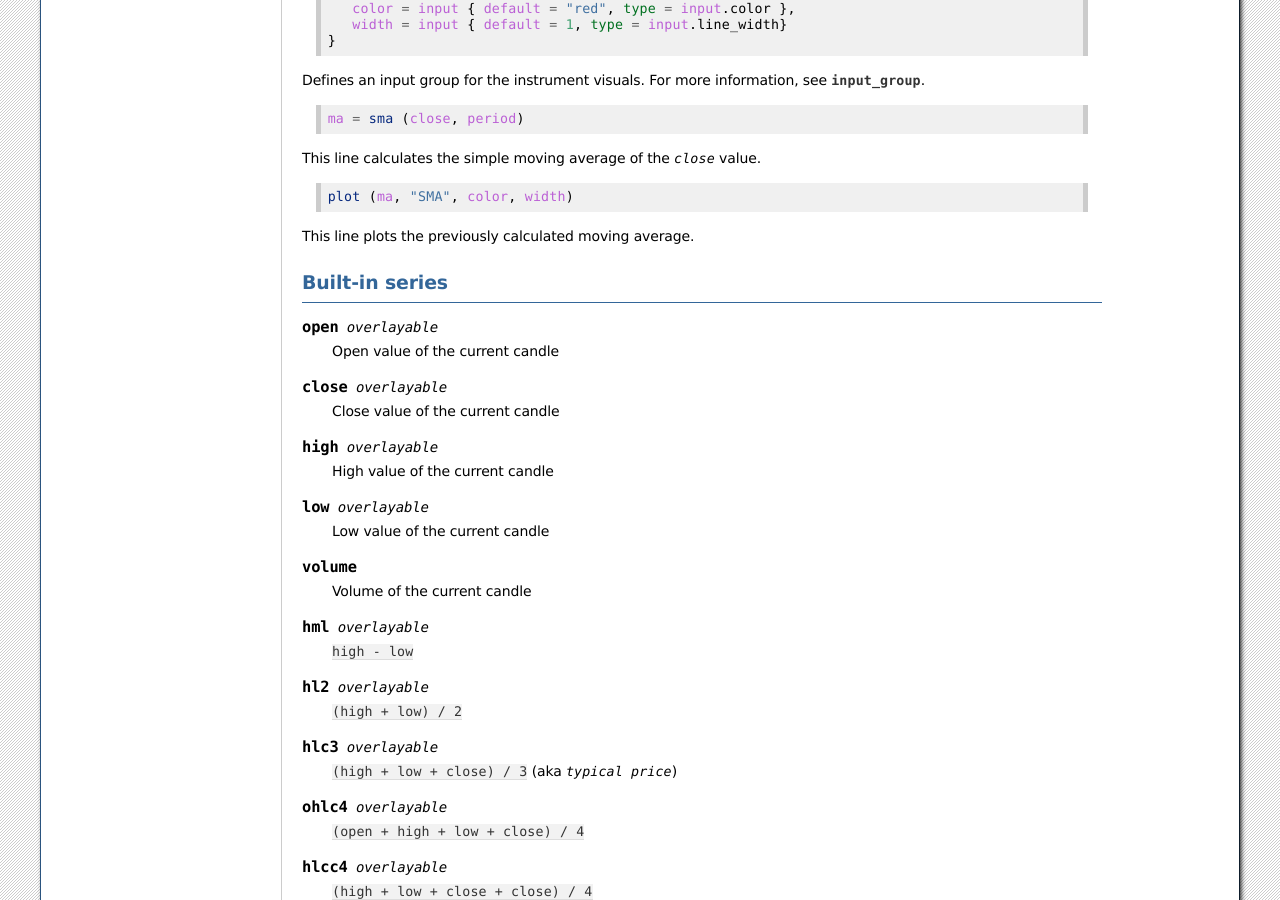
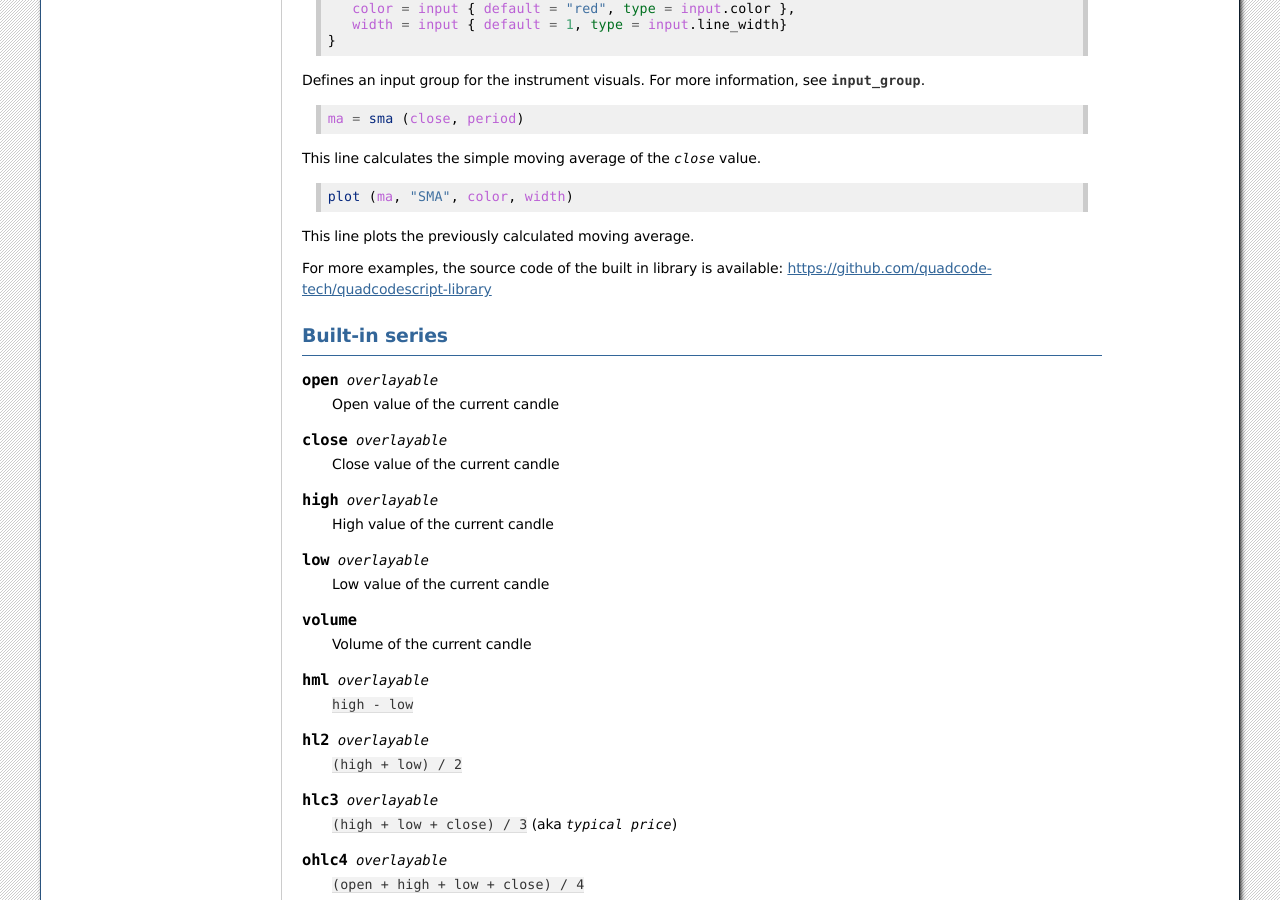
Before and after one commit to quadcode-tech/quadcodescript-docs, a Sphinx documentation site: the page built from source/index.rst, in a window 1280 px wide and 900 px high, scrolled down 726 px. Built offline with Sphinx 7.4.7, drawn with Linux system fonts in a browser that asks for light colours.

Commit message:
Adds the link to the standard library

```diff
--- a/source/index.rst
+++ b/source/index.rst
@@ -67,6 +67,7 @@ This line calculates the simple moving average of the `close` value.
 
 This line plots the previously calculated moving average.
 
+For more examples, the source code of the built in library is available: https://github.com/quadcode-tech/quadcodescript-library
 
 Built-in series
 ---------------
```
Also changed, not shown: README.md (+3 -0 lines).
